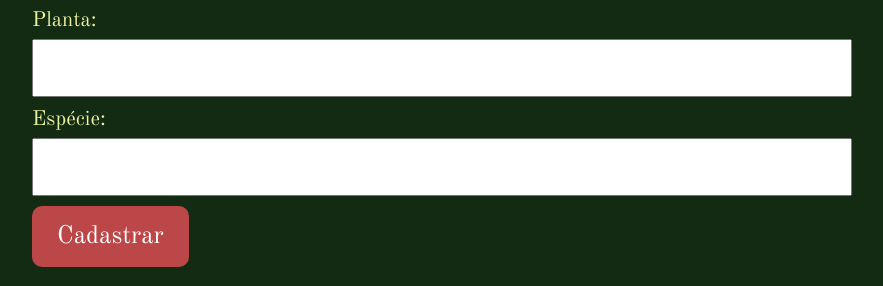
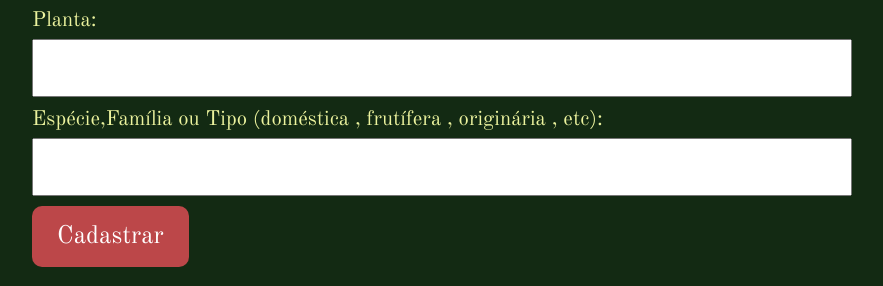
Before and after one commit to RebecaBarbosa6/miniprojeto-M2, a plain HTML site: page tela de cadastro/cadastro.html in a window 1280 px wide. Shown: the part 319-605 px from the top of the page, without its empty margins (208-1091 px from the left). Drawn offline with nearby package versions, Linux system fonts and the light colour scheme.

Commit message:
correções de gramática

```diff
--- a/tela de cadastro/cadastro.html
+++ b/tela de cadastro/cadastro.html
@@ -24,7 +24,7 @@
                 <label for="Planta">Planta:</label>
                 <input type="text" id="Planta" required>
 
-                <label for="Espécie">Espécie:</label>
+                <label for="Espécie">Espécie,Família ou Tipo (doméstica , frutífera , originária , etc):</label>
                 <input type="text" id="Espécie" required>
 
                 <button type="button" onclick="cadastrarDado()">Cadastrar</button>
```
